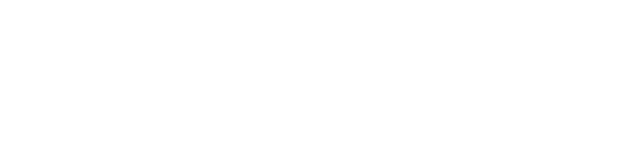
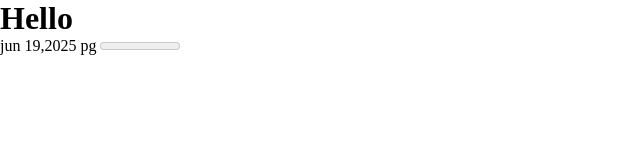
Before and after one commit to pritam0111/digital-products, a plain HTML site: page test.html in a window 1280 px wide. Shown: the whole page, without its empty margins (0-640 px from the left). Drawn offline with Linux system fonts and the light colour scheme.

Commit message:
first part added

```diff
--- a/test.css
+++ b/test.css
@@ -0,0 +1,5 @@
+*{
+    margin: 0px;
+    padding:0px;
+
+}
--- a/test.html
+++ b/test.html
@@ -4,8 +4,16 @@
     <meta charset="UTF-8">
     <meta name="viewport" content="width=device-width, initial-scale=1.0">
     <title>Document</title>
+    <link rel="stylesheet" href="test.css">
 </head>
 <body>
+    <h1>Hello</h1>
+    <time datetime="2020-6-1 5">
+    jun 19,2025</time>
+    <label for="disk">pg</label>
+    <meter id="disk" value=".5p">
+
+    </meter>
 
 </body>
 </html>
```
